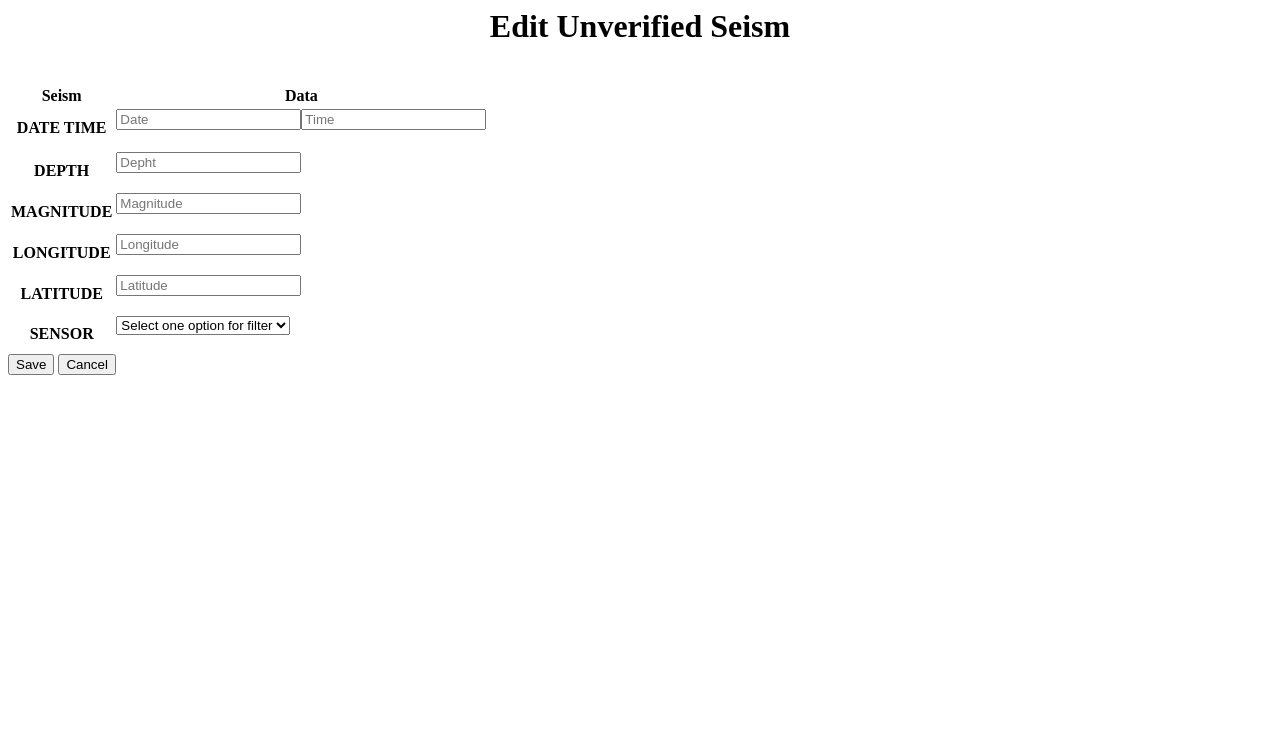
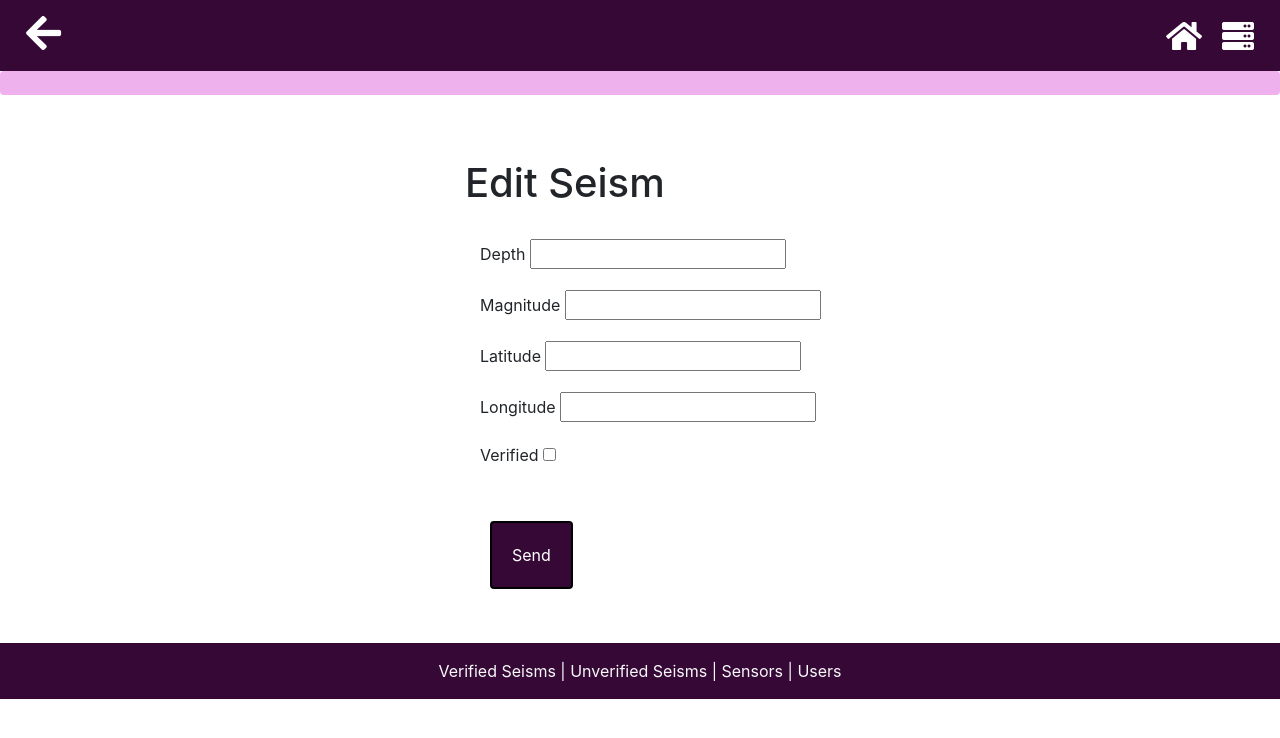
Before and after one commit to lucilamartinezum/ProgramacionI, a Flask app: template seismology/web/main/templates/edit-unverifiedseism.html in a window 1280 px wide. Shown: the top 738 px of the page. Run offline with Flask 2, Linux system fonts and the light colour scheme; the template is opened without the code that fills it: values that come from a table or form of the project are taken from there, others are empty; some libraries are stand-ins or nearby versions.

Commit message:
adding actions of seisms

```diff
--- a/seismology/api/main/models/Seism.py
+++ b/seismology/api/main/models/Seism.py
@@ -32,7 +32,7 @@ class Seism(db.Model):
     @staticmethod
     def from_json(seism_json):
         id = seism_json.get('id')
-        datetime = dt.strptime(seism_json.get('datetime'), "%Y-%m-%d %H:%M:%S")
+        datetime = dt.datetime.strptime(seism_json.get('datetime'), "%Y-%m-%d %H:%M:%S")
         depth = seism_json.get('depth')
         magnitude = seism_json.get('magnitude')
         latitude = seism_json.get('latitude')
--- /dev/null
+++ b/seismology/web/main/forms/unverified_seism.py
@@ -0,0 +1,31 @@
+from flask_wtf import FlaskForm
+from wtforms import BooleanField, FloatField, IntegerField, SubmitField, StringField
+from wtforms import validators  # Importa validaciones
+#from wtforms.fields.html5 import DateTimeLocalField as DateTimeField
+
+class UnverifiedSeismEdit(FlaskForm):
+
+    latitude = StringField(
+        label="Latitude",
+        validators=[validators.DataRequired(message="This field is required")]
+    )
+
+    longitude = StringField(
+        label="Longitude",
+        validators=[validators.DataRequired(message="This field is required")]
+    )
+    # Definicion de campo Integer
+    depth = IntegerField(
+        label="Depth",
+        validators=[validators.DataRequired(message="This field should be an integer")])
+
+    # Definicion de campo Float
+    magnitude = FloatField(
+        label="Magnitude",
+        validators=[validators.DataRequired(message="This field should be a decimal value")])
+
+    # Definicion de campo CheckBox
+    verified = BooleanField()
+
+    # Definicion de campo Sumbit
+    submit = SubmitField("Send")
--- a/seismology/web/main/forms/user_form.py
+++ b/seismology/web/main/forms/user_form.py
@@ -2,6 +2,7 @@ from flask_wtf import FlaskForm # Importa funciones de formulario
 from wtforms import PasswordField,SubmitField, BooleanField # Importa campos
 from wtforms.fields.html5 import EmailField # Importa campos HTML
 from wtforms import validators # Importa validaciones
+
 
 class UserForm(FlaskForm):
 
--- a/seismology/web/main/routes/user.py
+++ b/seismology/web/main/routes/user.py
@@ -55,7 +55,7 @@ def edit(id):
         }
         data = json.dumps(user)
         r = requests.put(url, headers={"content-type":"application/json"}, data=data)
-        flash("User edited","success")
+        flash("User has been edited","success")
         return redirect(url_for("user.index"))
     return render_template("user-edit.html", form=form, id=id)
 
@@ -65,5 +65,5 @@ def delete(id):
     url = current_app.config["API_URL"] + "/user/" + str(id)
     requests.delete(url, headers={'content-type': 'application/json'})
     #r = sendRequest(method="delete", url="/user/" + str(id), auth=True)
-    flash("User deleted", "danger")
+    flash("User has been deleted", "danger")
     return redirect(url_for('user.index'))
--- a/seismology/web/main/templates/edit-unverifiedseism.html
+++ b/seismology/web/main/templates/edit-unverifiedseism.html
@@ -1,107 +1,62 @@
+<!-- Hereda del template main -->
+{% extends "main.html" %} {# Herencia #}
 
-<center><h1>Edit Unverified Seism {{unverified_seism.id}}</h1></center>
-</br>
+<!-- Importar el archivo de macros -->
+{% import "macros.html" as macro %}
 
-<div class="media justify-content-center">
+<!-- Importar macros de formulario -->
+{% from "form_macros.html" import show_field, show_submit, show_checkbox %}
 
-  <div class="row col-md-auto justify-content-center">
-    <div class="col-md-auto d-none d-ml-auto"></div>
-    <div class="col-md-auto ">
+<!-- Define el contenido -->
+{% block content %}
+<!-- Contenido -->
+<div class="container">
+  <div class="row">
+    <div class="col-md-4 d-none d-md-block"></div>
+    <div class="col-auto justify-content-center">
+      <h1>Edit Seism</h1>
+      <br>
+      <form method="POST" action="{{ url_for("unverified_seism.edit", id=id) }}">
+        <input type="hidden" name="csrf_token" value="{{ csrf_token() }}" />
 
-<div class="card text-center">
-  <div class="card-body">
+        <div class="form-group">
+          <div class="col-auto">
+            {{show_field(form.depth, type="form-control")}}
+          </div>
+        </div>
 
-<table class="table">
-  <thead class="thead-dark">
-    <tr>
+        <div class="form-group">
+          <div class="col-auto">
+            {{show_field(form.magnitude, type="form-control")}}
+          </div>
+        </div>
 
-      <th class="bg-dark text-white" scope="row">Seism</th>
-      <th scope="col">Data</th>
+        <div class="form-group">
+          <div class="col-auto">
+            {{show_field(form.latitude, type="form-control")}}
+          </div>
+        </div>
 
-    </tr>
-  </thead>
+        <div class="form-group">
+          <div class="col-auto">
+            {{show_field(form.longitude, type="form-control")}}
+          </div>
+        </div>
 
-  <tbody>
-    <tr>
-      <th class="bg-dark text-white" scope="row">DATE TIME</th>
-      <td>
-          <form>
-              <div class="form-group">
-                <input type="text" class="form-control" id="formGroupExampleInput2" placeholder="Date"><input type="text" class="form-control" id="formGroupExampleInput2" placeholder="Time">
-              </div>
-        </form>
-      </td>
+        <div class="form-group">
+          <div class="col-auto">
+            {{show_field(form.verified, type="checkbox")}}
+          </div>
+        </div>
 
-    </tr>
-    <tr>
-    </tr>
-    <tr>
-      <th class="bg-dark text-white" scope="row">DEPTH</th>
-      <td>
-          <form>
-              <div class="form-group">
-                <input type="text" class="form-control" id="formGroupExampleInput2" placeholder="Depht">
-              </div>
-        </form>
-      </td>
-    </tr>
-    <tr>
-      <th class="bg-dark text-white" scope="row">MAGNITUDE</th>
-      <td>
-          <form>
-              <div class="form-group">
-                <input type="text" class="form-control" id="formGroupExampleInput2" placeholder="Magnitude">
-              </div>
-        </form>
-      </td>
-    </tr>
+        <div class="col-auto">
+          {{show_submit(form.submit, class="btn btn-success")}}
+        </div>
 
-	<tr>
-		<th class="bg-dark text-white" scope="row">LONGITUDE</th>
-        <td>
-          <form>
-              <div class="form-group">
-                <input type="text" class="form-control" id="formGroupExampleInput2" placeholder="Longitude">
-              </div>
-        </form>
-      </td>
-	</tr>
-
-	<tr>
-      <th class="bg-dark text-white" scope="row">LATITUDE</th>
-      <td>
-          <form>
-              <div class="form-group">
-                <input type="text" class="form-control" id="formGroupExampleInput2" placeholder="Latitude">
-              </div>
-        </form>
-      </td>
-
-    </tr>
-  <tr>
-      <th class="bg-dark text-white" scope="row">SENSOR</th>
-      <td>
-          <form>
-              <select class="form-control">
-                  <option selected>Select one option for filter</option>
-                    <option>{{unverified_seism.sensor.name}}</option>
-              </select>
-        </form>
-      </td>
-
-    </tr>
-
-  </tbody>
-</table>
-      <button class="btn btn-outline-dark my-2 my-sm-0" type="submit"><i class="fas fa-save"></i></i> Save</button>
-      <button class="btn btn-outline-dark my-2 my-sm-0" type="submit"><i class="fas fa-window-close"></i></i> Cancel</button>
-</p>
-		</div>
-
-	</div>
-
+      </form>
+    </div>
+    <div class="col-md-4 d-none d-md-block"></div>
+  </div>
 </div>
-
-<div class="col-md-auto d-none d-md-block thead-dark"></div>
-
-  </div>
+<!-- Fin Contenido -->
+{% endblock %}
--- a/seismology/web/main/templates/macros.html
+++ b/seismology/web/main/templates/macros.html
@@ -12,10 +12,10 @@
           <a href="{{ url_for('unverified_seism.view',id=unverified_seism.id) }}"><i class="fas fa-eye"></i></a>
         </button>
         <button type="button" class="btn btn-sm" data-toggle="tooltip" title="delete">
-          <a href="#"><i class="fas fa-trash"></i></a>
+          <a href="{{ url_for('unverified_seism.delete',id=unverified_seism.id) }}"><i class="fas fa-trash"></i></a>
         </button>
         <button type="button" class="btn btn-sm" data-toggle="tooltip" title="modify">
-          <a href="#"><i class="fas fa-edit"></i></a>
+          <a href="{{ url_for('unverified_seism.edit',id=unverified_seism.id) }}"><i class="fas fa-edit"></i></a>
         </button>
       </div>
     </td>
@@ -53,7 +53,7 @@
           <a href="{{ url_for('verified_seism.view',id=verified_seism.id) }}"><i class="fas fa-eye"></i></a>
         </button>
         <button type="button" class="btn btn-sm" data-toggle="tooltip" title="delete">
-          <a href="#"><i class="fas fa-trash"></i></a>
+          <a href="{{ url_for('verified_seism.delete',id=verified_seism.id) }}"><i class="fas fa-trash"></i></a>
         </button>
         <button type="button" class="btn btn-sm" data-toggle="tooltip" title="download">
           <a href="#"><i class="fas fa-download"></i></a>
--- a/seismology/web/main/templates/main.html
+++ b/seismology/web/main/templates/main.html
@@ -52,7 +52,7 @@
               <a href="#" class="dropdown-item">Log Out</a>
             </div>
           </div>
-          <a class="nav" href="#"><i class="fas fa-home fa-2x fa-lg"></i></a>
+          <a class="nav" href="{{url_for('main.index')}}"><i class="fas fa-home fa-2x fa-lg"></i></a>
           <button class="fas fa-server fa-2x fa-lg" type="button" id="dropdownMenuBoton" data-toggle="dropdown"
           aria-haspopup="true" aria-expanded="true">
           </button>
```
Also changed, not shown: seismology/web/main/routes/unverified_seism.py (+42 -1 lines), seismology/web/main/routes/verified_seism.py (+9 -1 lines), seismology/api/seismology.db, seismology/web/main/forms/unverified-seism-form.py (deleted).
